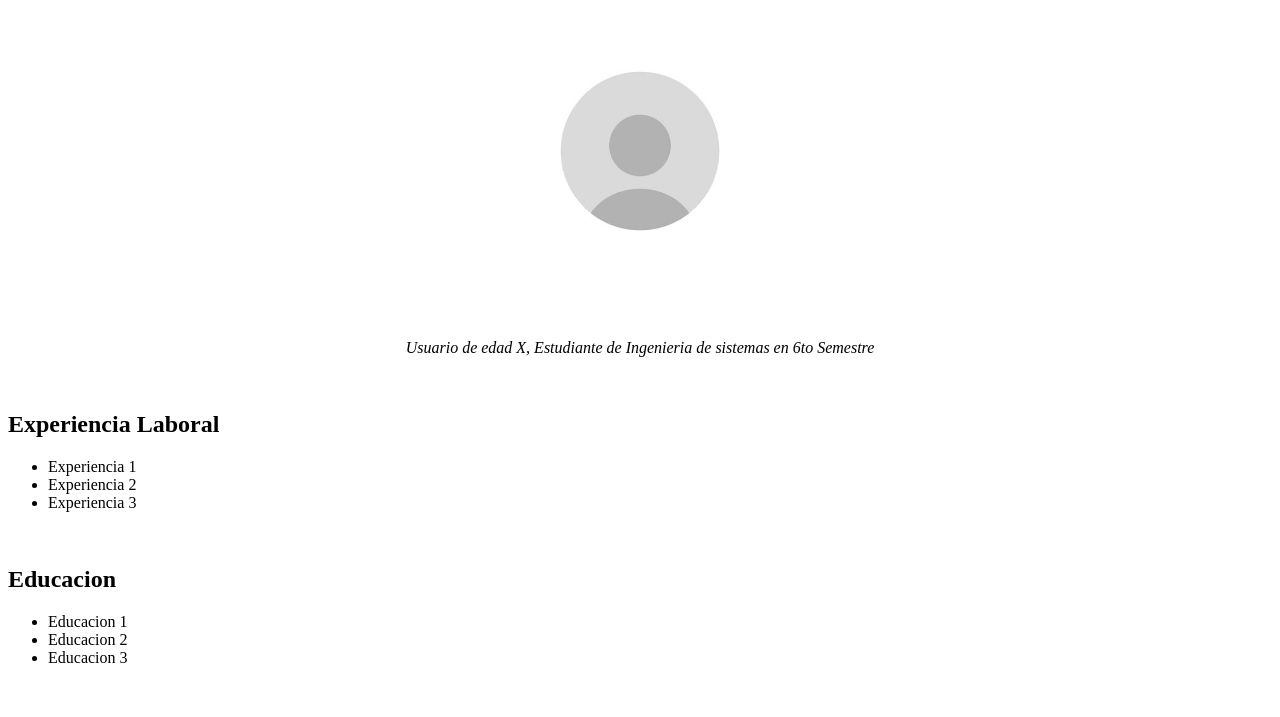
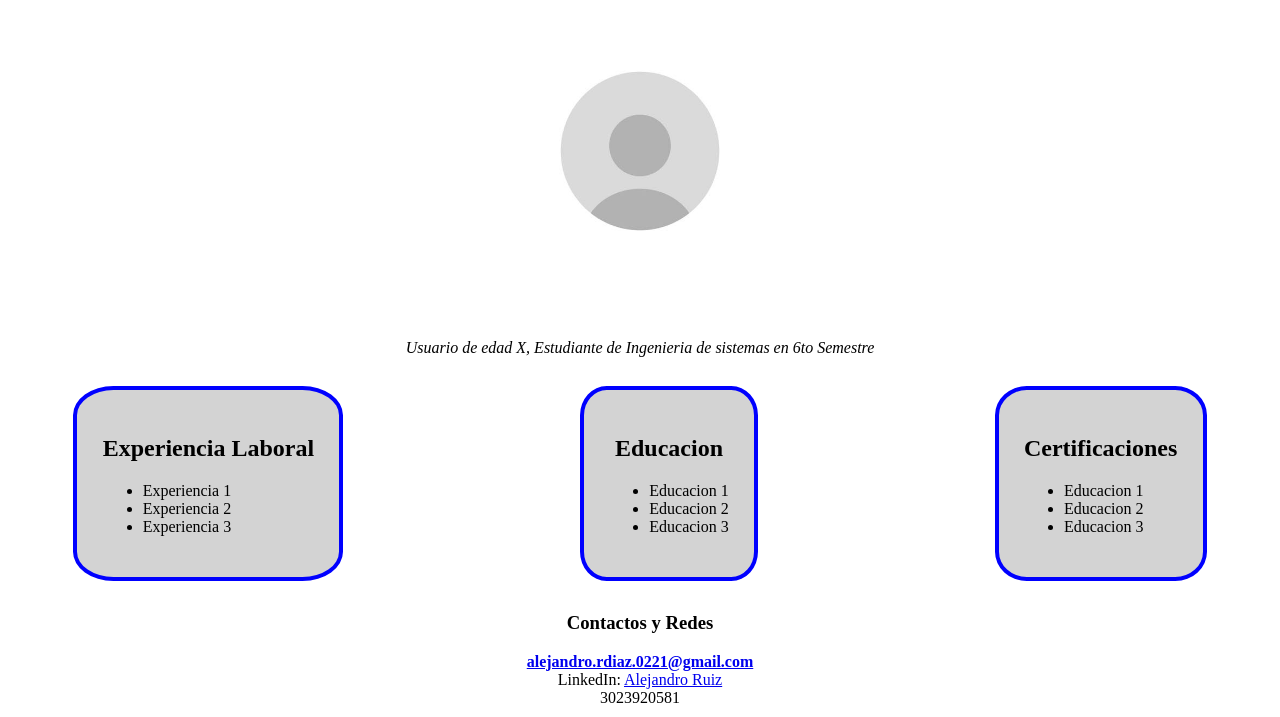
Before and after one commit to A13RD/CV, a plain HTML site: page cv.html in a window 1280 px wide. Shown: the part 79-796 px from the top of the page. Drawn offline with Linux system fonts and the light colour scheme.

Commit message:
Pagina con CSS

```diff
--- a/cv.html
+++ b/cv.html
@@ -1,20 +1,21 @@
 <!DOCTYPE html>
 <html lang="en">
 <head>
+    <link rel="stylesheet" href="style.css">
     <meta charset="UTF-8">
     <meta name="viewport" content="width=device-width, initial-scale=1.0">
     <title>Curriculum Vitae</title>
 </head>
 <body>
-    <div style="text-align: center;">
-        <h1><b> Curriculum Vitae </b></h1>
+    <div style="text-align: center";>
+        <h1>Curriculum Vitae</h1>
         <img src="pfp.jpg" alt="Foto de Perfil" width="300"/>
         <br><br>
         <p><i>Usuario de edad X, Estudiante de Ingenieria de sistemas en 6to Semestre</i></p>
     </div>
-    <div class="contenedor">
-    <br>
-    <h2>Experiencia Laboral</h2>
+    <div class="secciones">
+        <div class="contenedor";>
+            <h2 style="text-align: center";>Experiencia Laboral</h2>
             <ul>
                 <li>Experiencia 1</li>
                 <li>Experiencia 2</li>
@@ -22,8 +23,8 @@
             </ul>
         </div>
         <br>
-    <div class="contenedor">
-    <h2>Educacion</h2>
+        <div class="contenedor";>
+            <h2 style="text-align: center";>Educacion</h2>
             <ul>
                 <li>Educacion 1</li>
                 <li>Educacion 2</li>
@@ -31,18 +32,21 @@
             </ul>
         </div>
         <br>
-    <div class="contenedor">
-    <h2>Certificaciones</h2>
+        <div class="contenedor";>
+            <h2 style="text-align: center";>Certificaciones</h2>
             <ul>
                 <li>Educacion 1</li>
                 <li>Educacion 2</li>
                 <li>Educacion 3</li>
             </ul>
         </div>
+    </div>
     <div style="text-align: center;">
-    <h3>Contactos</h3>
-    <p><b><a href="mailto:alejandro.rdiaz.0221@gmail.com">alejandro.rdiaz.0221@gmail.com</a></b></p>
-    <p><b>3023920581</b></p>
+        <h3>Contactos y Redes</h3>
+        <p><b><a href="mailto:alejandro.rdiaz.0221@gmail.com">alejandro.rdiaz.0221@gmail.com</a></b>
+            <br>LinkedIn: <a href="https://www.linkedin.com/in/alejandroruizdiaz2007"; target="_blank">Alejandro Ruiz</a>
+            <br>3023920581
+        </p>
     </div>
 
 
--- /dev/null
+++ b/style.css
@@ -0,0 +1,16 @@
+.contenedor{
+
+    background-color: lightgray;
+    padding: 2%;
+    margin: 1%;
+    border: 4px solid blue;
+    border-radius: 15%;
+
+}
+
+.secciones{
+
+    display: flex;
+    justify-content: space-around;
+
+}
```
Lines whose indentation alone changed are shown as unchanged.
